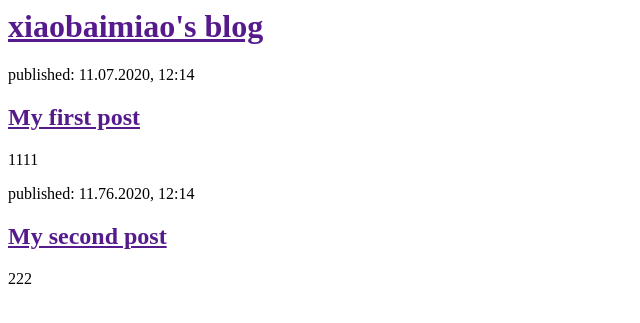
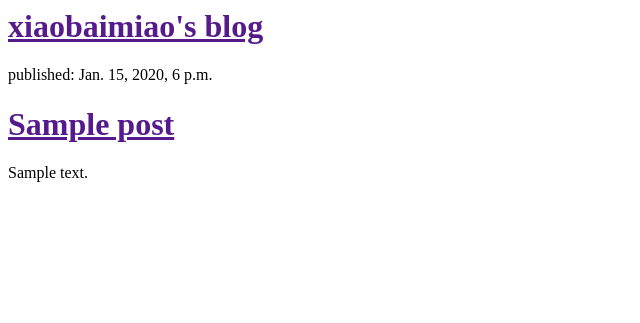
Before and after one commit to WhiteCatQAQ/my-first-blog, a Django app: page / in a window 1280 px wide. Shown: the top 323 px of the page, without its empty margins (0-640 px from the left). Run offline with Django 3.2, Linux system fonts and the light colour scheme; tables that the repository leaves empty hold one stand-in row (values such as "Sample post").

Commit message:
Modified templates to display posts from database.

```diff
--- a/blog/templates/blog/post_list.html
+++ b/blog/templates/blog/post_list.html
@@ -8,15 +8,13 @@
         </div>
 
         <div>
-            <p>published: 11.07.2020, 12:14</p>
-            <h2><a href="">My first post</a></h2>
-            <p>1111</p>
-        </div>
-
-        <div>
-            <p>published: 11.76.2020, 12:14</p>
-            <h2><a href="">My second post</a></h2>
-            <p>222</p>
+            {% for post in posts %}
+                <div>
+                    <p>published: {{ post.published_date }}</p>
+                    <h1><a href="">{{ post.title }}</a></h1>
+                    <p>{{ post.text|linebreaksbr }}</p>
+                </div>
+            {% endfor %}
         </div>
     </body>
 </html>
--- a/blog/views.py
+++ b/blog/views.py
@@ -1,5 +1,8 @@
 from django.shortcuts import render
+from django.utils import timezone
+from .models import Post
 
 # Create your views here.
 def post_list(request):
-    return render(request, 'blog/post_list.html', {})
+    posts = Post.objects.filter(published_date__lte=timezone.now()).order_by('published_date')
+    return render(request, 'blog/post_list.html', {'posts': posts})
```
